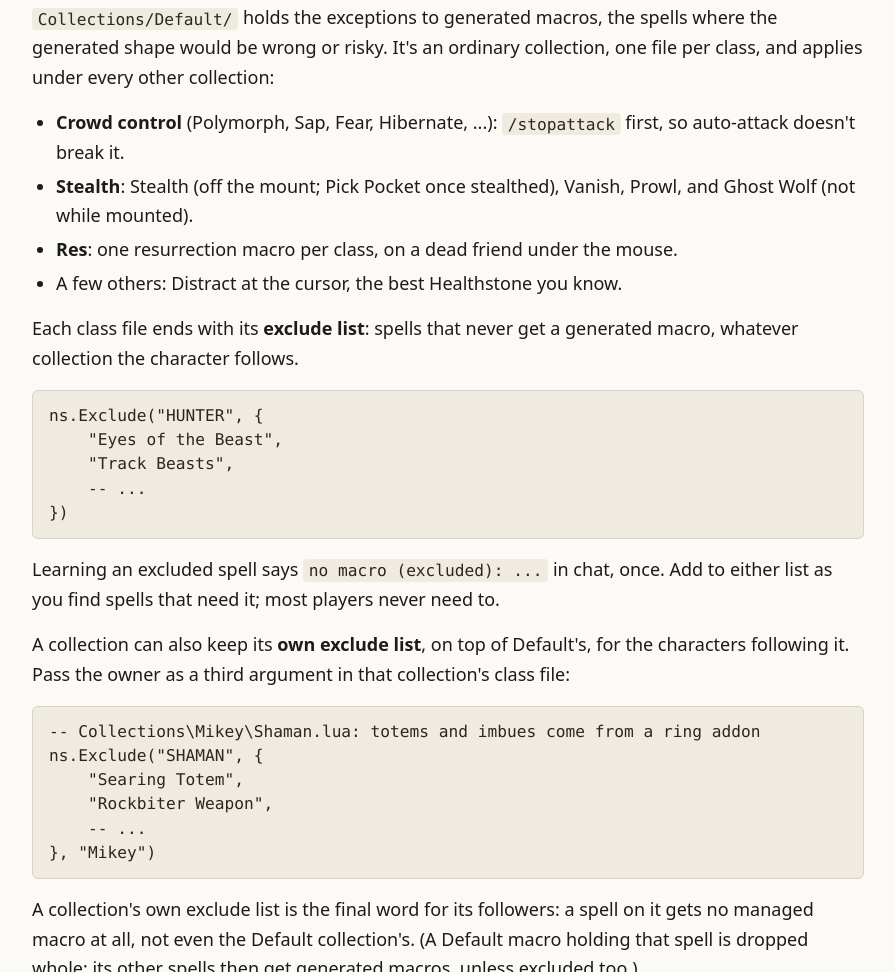
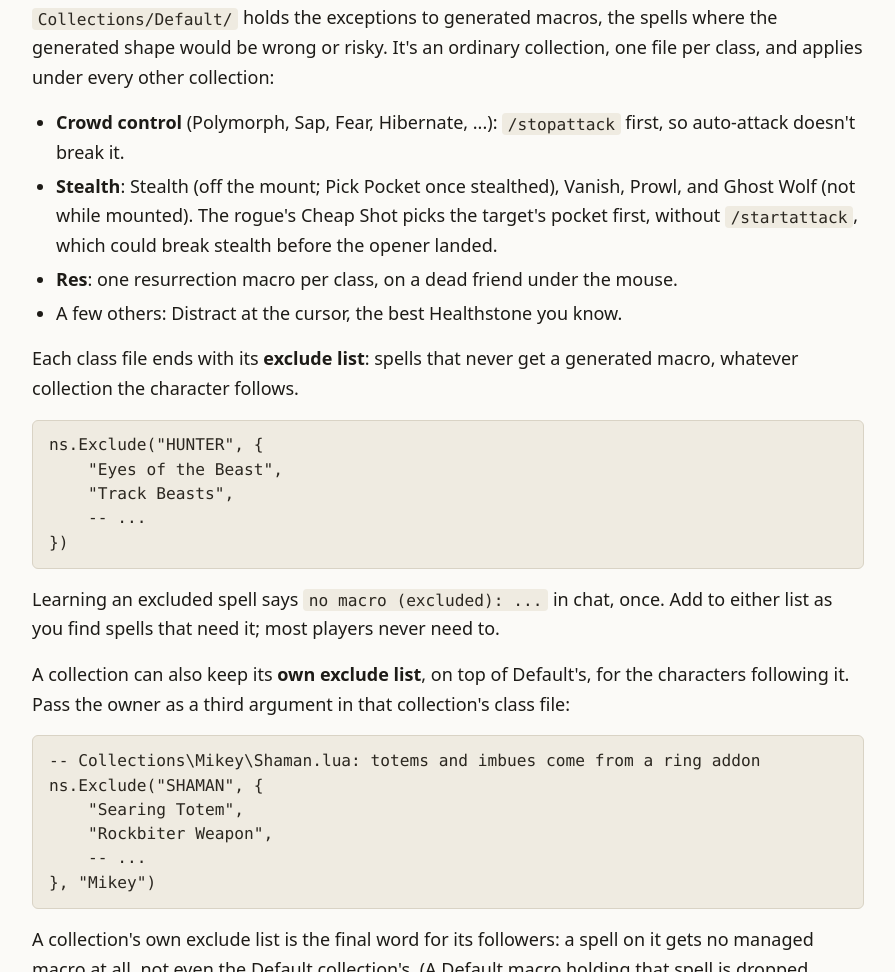
Before and after one commit to code-monkie/mikey-macros, a plain HTML site: page docs/collections-guide.html in a window 1280 px wide. Shown: the part 2247-3219 px from the top of the page, without its empty margins (320-1215 px from the left). Drawn offline with Linux system fonts and the light colour scheme.

Commit message:
Rogue: Pick Pocket before Cheap Shot from stealth

```diff
--- a/docs/collections-guide.html
+++ b/docs/collections-guide.html
@@ -120,7 +120,8 @@ one file per class, and applies under every other collection:</p>
 <li><strong>Crowd control</strong> (Polymorph, Sap, Fear, Hibernate, ...): <code>/stopattack</code> first,
     so auto-attack doesn't break it.</li>
 <li><strong>Stealth</strong>: Stealth (off the mount; Pick Pocket once stealthed), Vanish, Prowl,
-    and Ghost Wolf (not while mounted).</li>
+    and Ghost Wolf (not while mounted). The rogue's Cheap Shot picks the target's pocket first,
+    without <code>/startattack</code>, which could break stealth before the opener landed.</li>
 <li><strong>Res</strong>: one resurrection macro per class, on a dead friend under the mouse.</li>
 <li>A few others: Distract at the cursor, the best Healthstone you know.</li>
 </ul>
```
Also changed, not shown: 2 other files.
